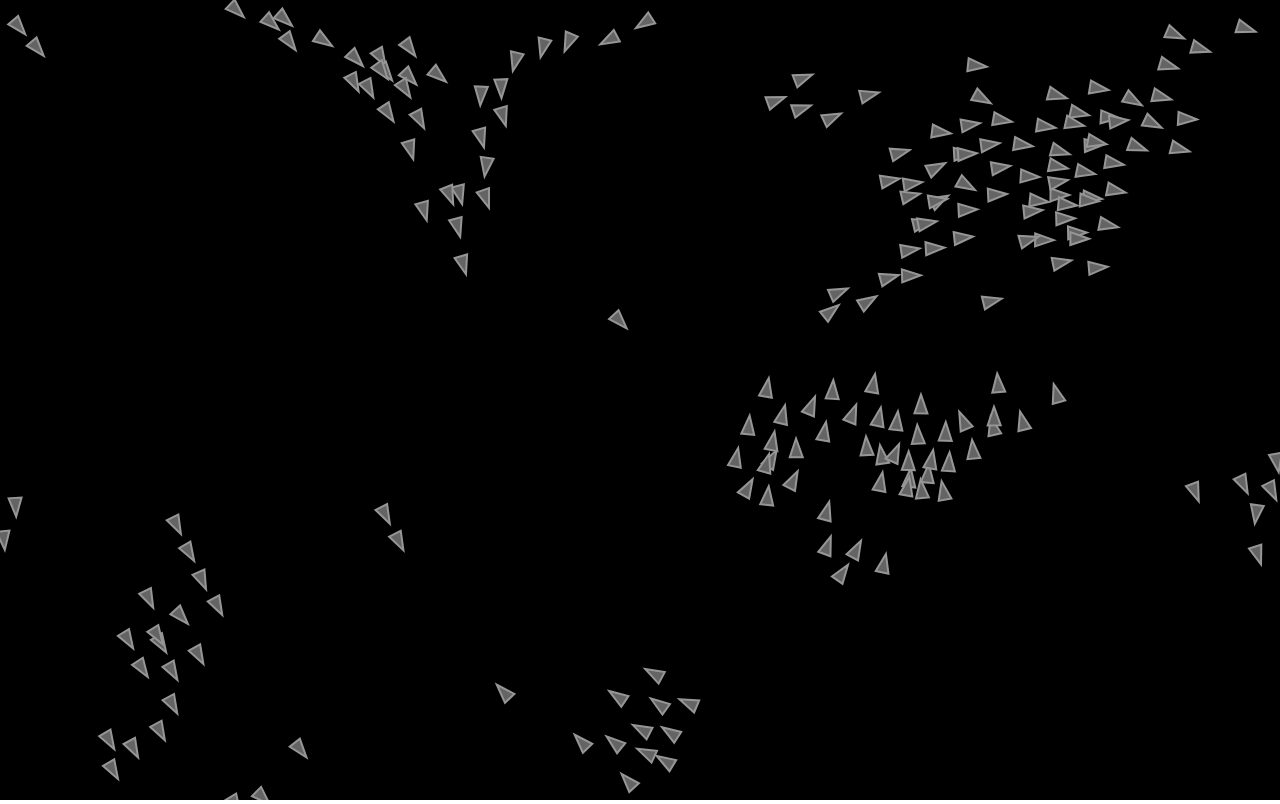
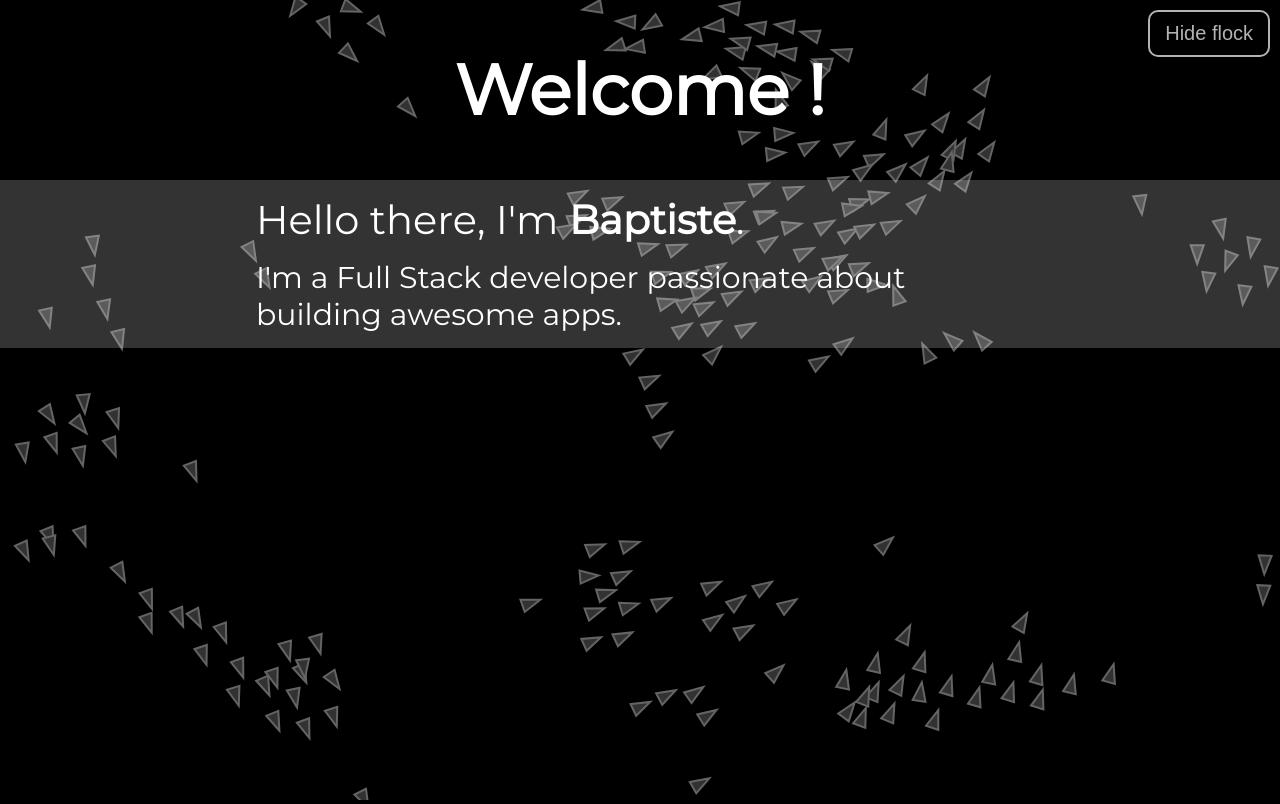
Before and after one commit to BaptisteMahe/portfolio, a website built with Parcel: page index.html in a window 1280 px wide. Built offline with nearby package versions, Linux system fonts and the light colour scheme.

Commit message:
Start building the Website on top of the flocking system

```diff
--- a/index.html
+++ b/index.html
@@ -12,9 +12,18 @@
     </head>
 
     <body>
-        <div class="container">
-            <div id="sketch">
-
+        <div id="sketch">
+            <button id="hide-flock-button">Hide flock</button>
+            <div class="content-container">
+                <div class="content-wrapper">
+                    <h1 class="title">Welcome !</h1>
+                    <div class="hero">
+                        <div class="hero-content">
+                            <div>Hello there, I'm <b>Baptiste</b>.</div>
+                            <div>I'm a Full Stack developer passionate about building awesome apps.</div>
+                        </div>
+                    </div>
+                </div>
             </div>
         </div>
         <script src="src/app.ts"></script>
--- a/src/app.ts
+++ b/src/app.ts
@@ -1,7 +1,6 @@
 import P5 from "p5";
 
 import { Flock } from "./flock/flock";
-import { Boid } from "./flock/boid";
 
 const sketch = (p5: P5) => {
 
@@ -10,9 +9,20 @@ const sketch = (p5: P5) => {
 
   let flock: Flock;
 
+  let hideFlockButton: HTMLButtonElement;
+  let hideFlock = false;
+
+  let addOnClick = true;
+
   p5.setup = () => {
     const canvas = p5.createCanvas(p5.windowWidth, p5.windowHeight);
     canvas.parent("sketch");
+
+    hideFlockButton = document.querySelector("#hide-flock-button");
+    hideFlockButton.onclick = () => {
+      hideFlock = !hideFlock;
+      hideFlockButton.textContent = `${ hideFlock ? 'Show' : 'Hide' } flock`
+    }
 
     flock = new Flock(p5, FLOCK_START_SIZE, FLOCK_MAX_SIZE);
   };
@@ -20,12 +30,7 @@ const sketch = (p5: P5) => {
   p5.draw = () => {
     p5.background(0);
 
-    flock.update();
-
-    if (p5.mouseIsPressed && p5.mouseX < p5.width && p5.mouseY < p5.height) {
-      flock.add(new Boid(p5, { x: p5.mouseX, y: p5.mouseY }));
-      console.log("Size: " + flock.size(), "Frame rate: " + p5.frameRate());
-    }
+    if (!hideFlock) flock.update(addOnClick);
   };
 
   p5.windowResized = () => {
--- a/src/flock/boid.ts
+++ b/src/flock/boid.ts
@@ -48,8 +48,8 @@ export class Boid {
     this.size = 15;
 
     this.color = {
-      stroke: [150],
-      fill: [100]
+      stroke: [100],
+      fill: [50]
     };
   }
 
@@ -65,14 +65,14 @@ export class Boid {
                       onOtherFound: (other: Point, steering: P5.Vector) => void,
                       onAfterCompute?: (steering: P5.Vector) => void): P5.Vector {
     let steering = this.p5.createVector();
-    let flockMates = quadtree.query(new Circle(this.position.x, this.position.y, radius));
+    let flockMates = quadtree.query(new Circle(this.position.x, this.position.y, radius)) || [];
 
     for (let other of flockMates) {
       if (other.data === this) continue;
       onOtherFound(other, steering);
     }
 
-    if (flockMates.length - 1 > 0) {
+    if (flockMates?.length - 1 > 0) {
       steering.div(flockMates.length - 1);
       if (onAfterCompute) onAfterCompute(steering);
       steering.setMag(this.maxSpeed);
--- a/src/flock/flock.ts
+++ b/src/flock/flock.ts
@@ -20,7 +20,7 @@ export class Flock {
     this.quadtree = new QuadTree(new Rectangle(p5.width / 2, p5.height / 2, p5.width / 2, p5.height / 2), 5);
   }
 
-  update() {
+  update(addOnClick: boolean) {
     this.quadtree.clear();
     for (let boid of this.boids) this.quadtree.insert({ x: boid.position.x, y: boid.position.y, data: boid });
 
@@ -29,6 +29,11 @@ export class Flock {
       boid.flock(this.quadtree);
       boid.update();
       boid.show();
+    }
+
+    if (addOnClick && this.p5.mouseIsPressed && this.p5.mouseX < this.p5.width && this.p5.mouseY < this.p5.height) {
+      this.add(new Boid(this.p5, { x: this.p5.mouseX, y: this.p5.mouseY }));
+      // console.log("Size: " + flock.size(), "Frame rate: " + p5.frameRate());
     }
   }
 
--- a/styles/main.scss
+++ b/styles/main.scss
@@ -1,14 +1,112 @@
+$content-max-size: 60%;
+
 body {
   box-sizing: border-box;
+  font-family: 'Montserrat', sans-serif;
+
   padding: 0;
   margin: 0;
-  font-family: 'Montserrat', sans-serif;
   overflow: hidden;
+
+  color: white;
+  background-color: black;
 }
 
-.container {
+#sketch {
+  height: 100vh;
+  width: 100vw;
+
+  > canvas {
+    position: absolute;
+    z-index: -1;
+    top: 0;
+    left: 0;
+  }
+}
+
+#hide-flock-button {
+  position: absolute;
+  top: 10px;
+  right: 10px;
+
+  padding: 10px 15px;
+
+  font-size: 20px;
+
+  color: white;
+  background-color: rgba(0, 0, 0, 0);
+  border-radius: 10px;
+  border: 2px solid white;
+
+  opacity: 0.7;
+
+  &:hover {
+    cursor: pointer;
+    opacity: 1;
+  }
+}
+
+.content-container {
+  height: 100%;
+  overflow-y: auto;
+
   display: flex;
   flex-direction: column;
-  justify-content: center;
   align-items: center;
+
+  .content-wrapper {
+    max-width: $content-max-size;
+    margin: 0 20px;
+
+    display: flex;
+    flex-direction: column;
+    align-items: center;
+
+    text-align: center;
+
+    .title {
+      font-size: 70px;
+    }
+
+    .hero {
+      display: flex;
+      flex-direction: column;
+      align-items: center;
+
+      width: 100vw;
+      background-color: rgba(255, 255, 255, 0.2);
+
+      .hero-content {
+        max-width: $content-max-size;
+        margin: 15px 20px;
+        font-size: 40px;
+        text-align: left;
+
+        :nth-child(1) {
+          margin-bottom: 15px;
+        }
+
+        :nth-child(n + 2) {
+          font-size: 30px;
+        }
+      }
+    }
+  }
 }
+
+// Style ScrollBar
+
+::-webkit-scrollbar {
+  width: 12px;
+}
+
+::-webkit-scrollbar-track {
+  -webkit-box-shadow: inset 0 0 6px rgba(255, 255, 255, 0.3);
+  border-radius: 10px;
+}
+
+::-webkit-scrollbar-thumb {
+  border-radius: 10px;
+  background-color: rgba(255, 255, 255, 0.2);
+  -webkit-box-shadow: inset 0 0 6px rgba(255, 255, 255, 0.5);
+}
```
